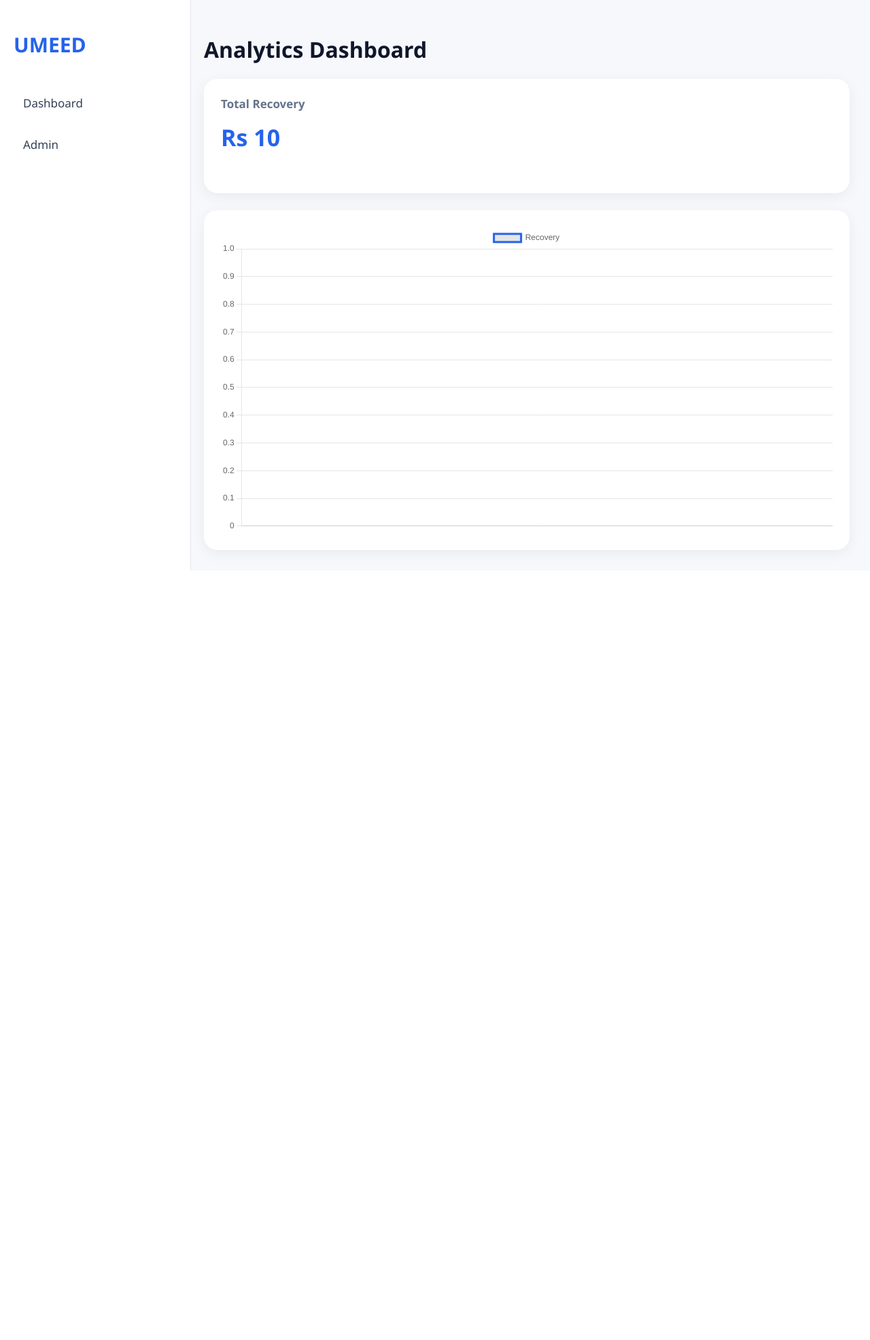
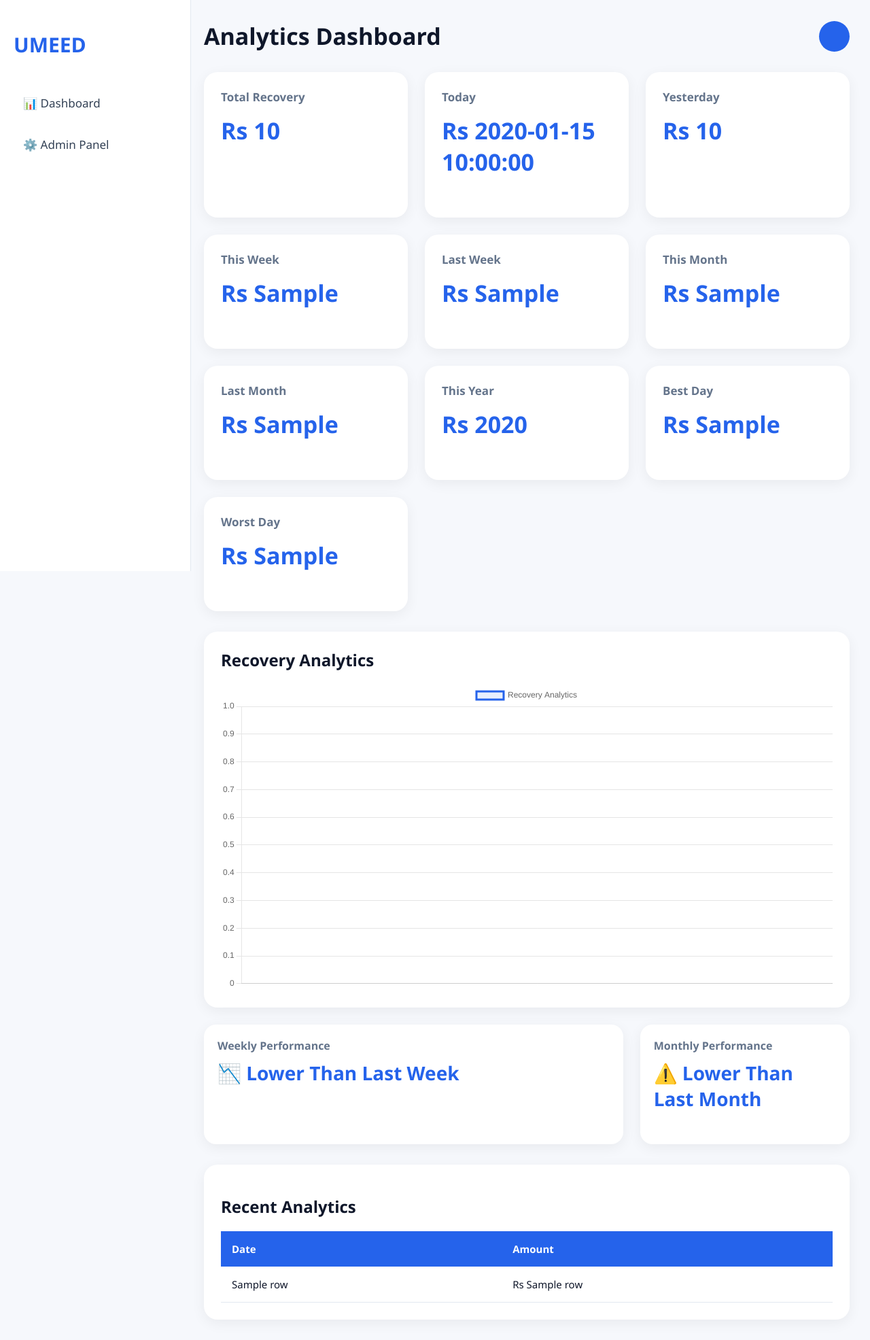
Before and after one commit to Rawish007/dashboard, a Flask app: template templates/dashboard.html in a window 1280 px wide. Shown: the whole page at 68% size. Before the commit the page ends 839 px from the top, so only its background shows below. Run offline with Flask 3, Linux system fonts and the light colour scheme; the template is opened without the code that fills it: most values are stand-ins (such as "Sample title", 1, 10 or a date in 2020).

Commit message:
Update dashboard.html

```diff
--- a/templates/dashboard.html
+++ b/templates/dashboard.html
@@ -3,7 +3,7 @@
 
 <head>
 
-<title>Dashboard</title>
+<title>UMEED Analytics</title>
 
 <link rel="stylesheet"
 href="{{ url_for('static', filename='style.css') }}">
@@ -14,34 +14,161 @@ href="{{ url_for('static', filename='style.css') }}">
 
 <body>
 
+<!-- SIDEBAR -->
+
 <div class="sidebar">
 
     <h2>UMEED</h2>
 
-    <a href="/">Dashboard</a>
-    <a href="/admin">Admin</a>
+    <a href="/">📊 Dashboard</a>
+    <a href="/admin">⚙️ Admin Panel</a>
 
 </div>
 
+<!-- MAIN -->
+
 <div class="main">
 
-    <h1>Analytics Dashboard</h1>
+    <!-- TOP -->
 
-    <div class="card">
+    <div class="topbar">
 
-        <h3>Total Recovery</h3>
+        <h1>Analytics Dashboard</h1>
 
-        <p>Rs {{ total }}</p>
+        <div class="profile"></div>
 
     </div>
 
+    <!-- CARDS -->
+
+    <div class="cards">
+
+        <div class="card">
+            <h3>Total Recovery</h3>
+            <p>Rs {{ total }}</p>
+        </div>
+
+        <div class="card">
+            <h3>Today</h3>
+            <p>Rs {{ today_total }}</p>
+        </div>
+
+        <div class="card">
+            <h3>Yesterday</h3>
+            <p>Rs {{ yesterday_total }}</p>
+        </div>
+
+        <div class="card">
+            <h3>This Week</h3>
+            <p>Rs {{ this_week }}</p>
+        </div>
+
+        <div class="card">
+            <h3>Last Week</h3>
+            <p>Rs {{ last_week }}</p>
+        </div>
+
+        <div class="card">
+            <h3>This Month</h3>
+            <p>Rs {{ this_month }}</p>
+        </div>
+
+        <div class="card">
+            <h3>Last Month</h3>
+            <p>Rs {{ last_month }}</p>
+        </div>
+
+        <div class="card">
+            <h3>This Year</h3>
+            <p>Rs {{ this_year }}</p>
+        </div>
+
+        <div class="card">
+            <h3>Best Day</h3>
+            <p>Rs {{ best_day }}</p>
+        </div>
+
+        <div class="card">
+            <h3>Worst Day</h3>
+            <p>Rs {{ worst_day }}</p>
+        </div>
+
+    </div>
+
+    <!-- GRAPH -->
+
     <div class="chart-box">
+
+        <h2>Recovery Analytics</h2>
 
         <canvas id="myChart"></canvas>
 
     </div>
 
+    <!-- EXTRA ANALYTICS -->
+
+    <div class="analytics-grid">
+
+        <div class="mini-card">
+            <h4>Weekly Performance</h4>
+
+            <p>
+                {% if this_week > last_week %}
+                    📈 Better Than Last Week
+                {% else %}
+                    📉 Lower Than Last Week
+                {% endif %}
+            </p>
+        </div>
+
+        <div class="mini-card">
+            <h4>Monthly Performance</h4>
+
+            <p>
+                {% if this_month > last_month %}
+                    🚀 Growth This Month
+                {% else %}
+                    ⚠️ Lower Than Last Month
+                {% endif %}
+            </p>
+        </div>
+
+    </div>
+
+    <!-- TABLE -->
+
+    <div class="table-box">
+
+        <h2>Recent Analytics</h2>
+
+        <table>
+
+            <tr>
+
+                <th>Date</th>
+                <th>Amount</th>
+
+            </tr>
+
+            {% for row in data %}
+
+            <tr>
+
+                <td>{{ row[1] }}</td>
+
+                <td>Rs {{ row[2] }}</td>
+
+            </tr>
+
+            {% endfor %}
+
+        </table>
+
+    </div>
+
 </div>
+
+<!-- CHART -->
 
 <script>
 
@@ -57,14 +184,37 @@ new Chart(ctx, {
 
         datasets: [{
 
-            label: 'Recovery',
+            label: 'Recovery Analytics',
 
             data: {{ amounts|tojson }},
 
             borderColor: '#2563eb',
-            tension: 0.4
+
+            backgroundColor:'rgba(37,99,235,0.1)',
+
+            fill:true,
+
+            tension:0.4,
+
+            pointRadius:5,
+
+            pointBackgroundColor:'#2563eb'
 
         }]
+    },
+
+    options:{
+
+        responsive:true,
+
+        plugins:{
+
+            legend:{
+                display:true
+            }
+
+        }
+
     }
 
 });
```
